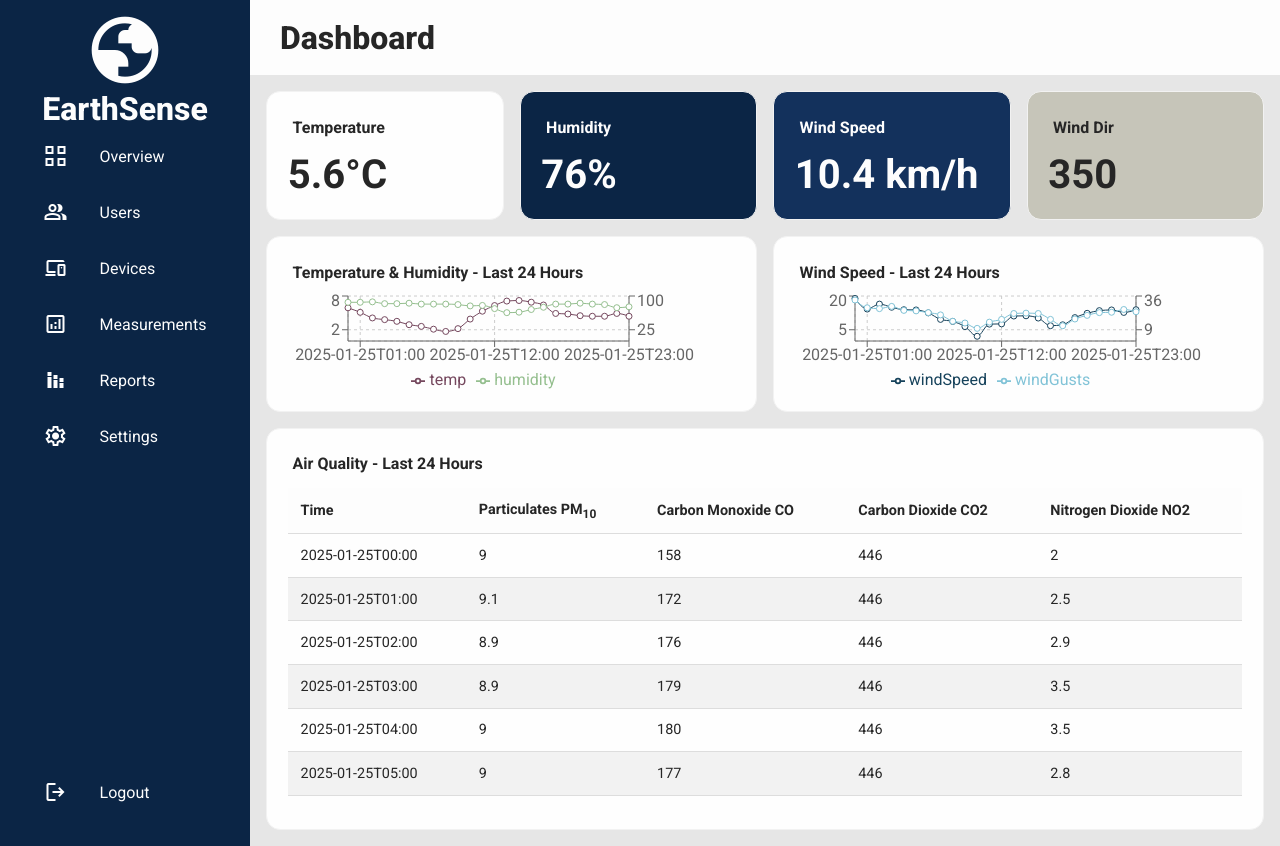
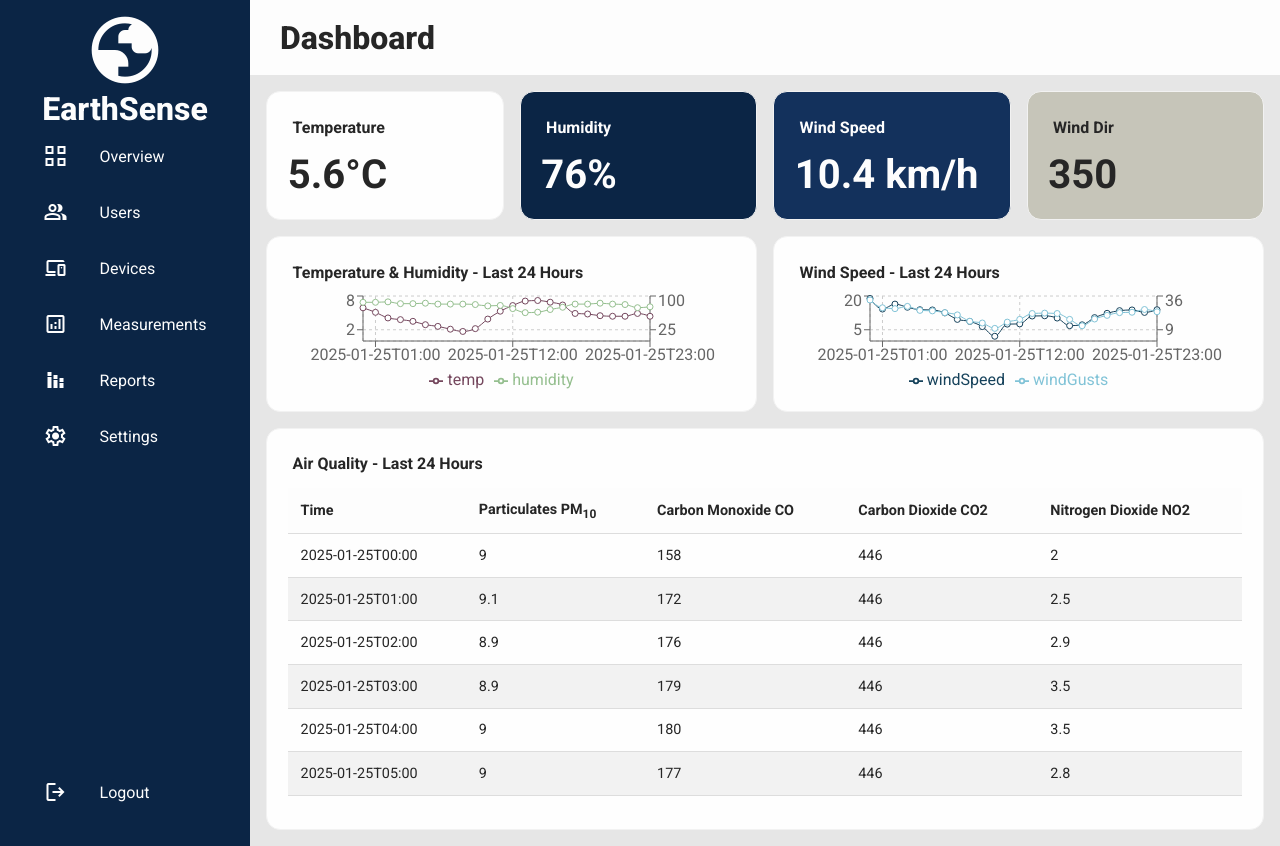
Before and after one commit to alittlebroken/earthsense, a React (Vite) app: page / in a window 1280 px wide. Built offline with nearby package versions, Linux system fonts and the light colour scheme.

Commit message:
set to use all available container space

```diff
--- a/src/features/DashChart/DashChart.jsx
+++ b/src/features/DashChart/DashChart.jsx
@@ -28,9 +28,14 @@ const DashChart = (props) => {
                        <CardTitle>{title}</CardTitle>
                    </CardHeader>
 
-                       <ResponsiveContainer width="90%" height="90%">
+                       <ResponsiveContainer width="100%" height="100%">
                            <LineChart
-
+                               margin={{
+                                top: 5,
+                                right: 30,
+                                left: 20,
+                                bottom: 5,
+                              }}
                                data={data[dataId]}
                            >
                            <CartesianGrid strokeDasharray="3 3" />
```
